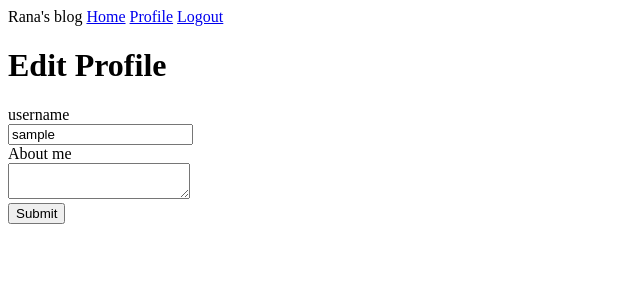
After one commit to RanaAbdulrhman/Flask-Blog, a Flask app: page /edit_profile in a window 1280 px wide. The commit adds this page. Shown: the top 300 px of the page, without its empty margins (0-640 px from the left). Run offline with Flask 3, Linux system fonts and the light colour scheme; the visitor is signed in with stand-in values (Sample User, id 1); data comes from the database, SQL or seed files in the repository; both versions use the stored data as it was after the commit.

Commit message:
Implement User Profile with Avatar API

```diff
--- a/app/forms.py
+++ b/app/forms.py
@@ -1,6 +1,6 @@
 from flask_wtf import FlaskForm
-from wtforms import StringField, PasswordField, BooleanField, SubmitField
-from wtforms.validators import DataRequired, EqualTo, Email, ValidationError
+from wtforms import StringField, PasswordField, BooleanField, TextAreaField, SubmitField
+from wtforms.validators import DataRequired, EqualTo, Email, ValidationError, Length
 from app.models import User
 
 class LoginForm(FlaskForm):
@@ -26,3 +26,9 @@ class RegistrationForm(FlaskForm):
     user = User.query.filter_by(email = email.data).first()
     if user is not None:
         raise ValidationError("This email address is already registered.")
+
+
+class EditProfileForm(FlaskForm):
+    username = StringField('username', validators = [DataRequired()])
+    about_me = TextAreaField("About me", validators=[Length(min=0,max=200)])
+    submit = SubmitField('Submit')
--- a/app/models.py
+++ b/app/models.py
@@ -3,12 +3,17 @@ from app import db
 from werkzeug.security import generate_password_hash, check_password_hash
 from flask_login import UserMixin
 from app import login
+from hashlib import md5
+
 
 class User(UserMixin, db.Model):
     id = db.Column(db.Integer, primary_key=True)
     username = db.Column(db.String(64), index=True, unique=True)
     email = db.Column(db.String(120), index=True, unique=True)
     password_hash = db.Column(db.String(128))
+    about_me = db.Column(db.String(200))
+    last_seen = db.Column(db.DateTime, default=datetime.utcnow)
+
     posts = db.relationship('Post', backref='author', lazy='dynamic')
 
     def set_password(self, password):
@@ -17,8 +22,14 @@ class User(UserMixin, db.Model):
     def check_password(self, password):
         return check_password_hash(self.password_hash, password)
 
+    def avatar(self, size):
+        digest = md5(self.email.lower().encode('utf-8')).hexdigest()
+        return 'https://www.gravatar.com/avatar/{}?d=retro&s={}'.format(
+            digest, size)
+
     def __repr__(self):
         return "<User {}>".format(self.username)
+
 
 @login.user_loader
 def load_user(id):
--- a/app/routes.py
+++ b/app/routes.py
@@ -1,10 +1,10 @@
 from flask import render_template, flash, redirect, url_for, request
 from app import app, db
 from app.models import User
-from app.forms import LoginForm, RegistrationForm
+from app.forms import LoginForm, RegistrationForm, EditProfileForm
 from werkzeug.urls import url_parse
 from flask_login import current_user, login_user, logout_user, login_required
-
+from datetime import datetime
 @app.route('/')
 @app.route('/index')
 @login_required
@@ -62,3 +62,34 @@ def register():
 def logout():
     logout_user()
     return redirect(url_for('index'))
+
+@app.route('/user/<username>')
+@login_required
+def user(username):
+    user = User.query.filter_by(username=username).first_or_404()
+    posts = [
+        {'author': user, 'body': 'Test post #1'},
+        {'author': user, 'body': 'Test post #2'}
+    ]
+    return render_template('user.html', user=user, posts=posts)
+
+@app.before_request
+def before_request():
+    if current_user.is_authenticated:
+        current_user.last_seen = datetime.utcnow()
+        db.session.commit()
+
+@app.route('/edit_profile', methods=['GET', 'POST'])
+@login_required
+def edit_profile():
+    form = EditProfileForm()
+    if form.validate_on_submit():
+        current_user.username = form.username.data
+        current_user.about_me = form.about_me.data
+        db.session.commit()
+        redirect(url_for('user',username= current_user.username))
+        flash('Your changes have been updated!')
+    elif request.method == 'GET':
+        form.username.data = current_user.username
+        form.about_me.data = current_user.about_me
+    return render_template('edit_profile.html', title='Edit Profile', form=form)
--- /dev/null
+++ b/app/templates/_post.html
@@ -0,0 +1,5 @@
+<br>
+<span><img src="{{ current_user.avatar(20) }}" alt="" style="border-radius: 1000px;"></span>
+<span>{{ post.author.username }}</span>
+<br>
+<span style="margin-left: 20px;"> says: {{ post.body }}</span>
--- a/app/templates/base.html
+++ b/app/templates/base.html
@@ -13,6 +13,7 @@
             {%if current_user.is_anonymous %}
             <a href="{{ url_for('login') }}">Login</a>
             {% else %}
+            <a href="{{ url_for('user', username=current_user.username) }}">Profile</a>
             <a href="{{ url_for('logout') }}">Logout</a>
             {% endif %}
         </div>
--- /dev/null
+++ b/app/templates/edit_profile.html
@@ -0,0 +1,31 @@
+{% extends "base.html" %}
+
+{% block content %}
+  <h1>Edit Profile</h1>
+  <form action="" method="post" novalidate>
+    {{ form.hidden_tag() }}
+    <div>
+      {{ form.username.label }}
+    </div>
+    <div>
+      {{ form.username(id="username") }}
+    </div>
+    <div>
+      {% for error in form.username.errors %}
+        <span style="color:red;"> {{ error }} </span>
+      {% endfor %}
+    </div>
+    <div>
+      {{ form.about_me.label }}
+    </div>
+    <div>
+      {{ form.about_me }}
+    </div>
+    <div>
+      {% for error in form.about_me.errors %}
+        <span style="color:red;"> {{ error }} </span>
+      {% endfor %}
+    </div>
+    <div>{{ form.submit() }}</div>
+  </form>
+{% endblock %}
```
Also changed, not shown: app/templates/user.html (added, +15 -0 lines), migrations/versions/503ef5d70045_new_fields_in_user_model.py (added, +34 -0 lines), app.db.
